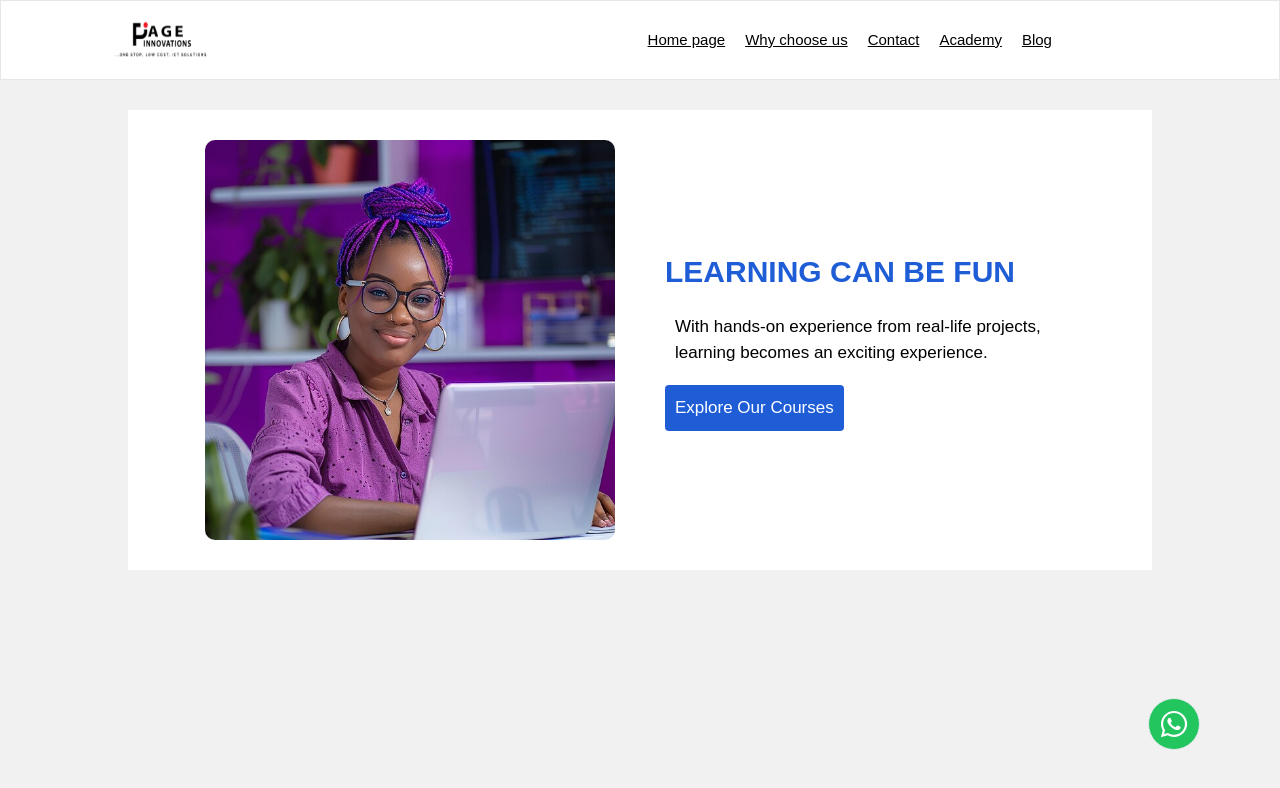
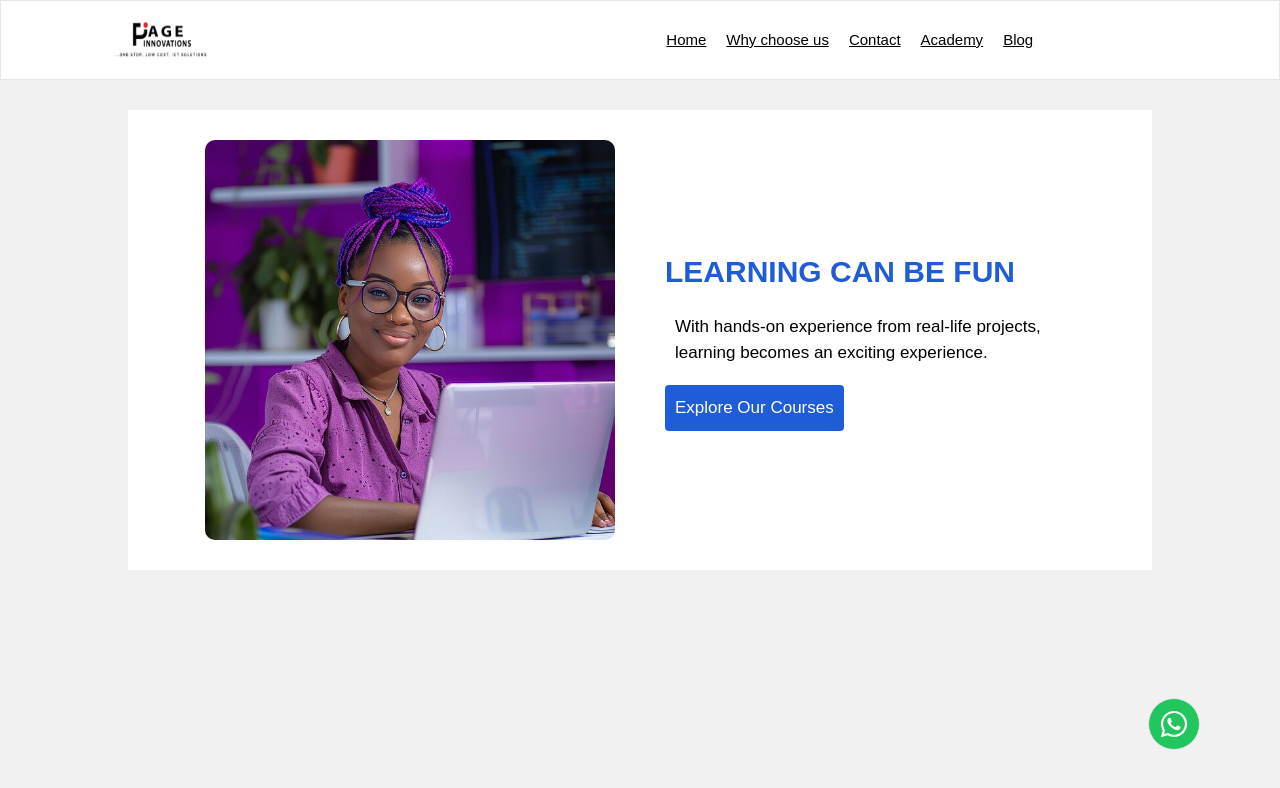
Before and after one commit to Cannyokpoto/official-landing, a React (Vite) app: page / in a window 1280 px wide. Shown: the top 788 px of the page. Built offline with nearby package versions, Linux system fonts and the light colour scheme.

Commit message:
my last commit

```diff
--- a/src/components/Header/Header.jsx
+++ b/src/components/Header/Header.jsx
@@ -31,7 +31,7 @@ function Header() {
       <nav className={`items-center justify-center list-none large:flex large:h-auto large:w-50 text-15px small:absolute small:top-0 small:left-0 bg-vogueWhite small:z-40 small:h-100vh small:border large:border-0 large:static small:pl-2 large:pl-0 small:hidden`}>
 
         <u className='flex justify-center h-auto gap-2 large:items-center w-100 large:flex-row small:flex-col small:items-start'>
-          <li><a href="https://pageinnovations.com.ng/" target='_blank' className='no-underline'>Home page</a></li>
+          <li><a href="https://pageinnovations.com.ng/" target='_blank' className='no-underline'>Home</a></li>
           <li><a href="https://pageinnovations.com.ng/why-choose-us/" target='_blank'>Why choose us</a></li>
           <li><a href="https://pageinnovations.com.ng/contact/" target='_blank'>Contact</a></li>
           <li><a href="https://pageinnovations.com.ng/academy/" target='_blank'>Academy</a></li>
```
Also changed, not shown: 1 other file (tests, documents, lock files or other folders).
